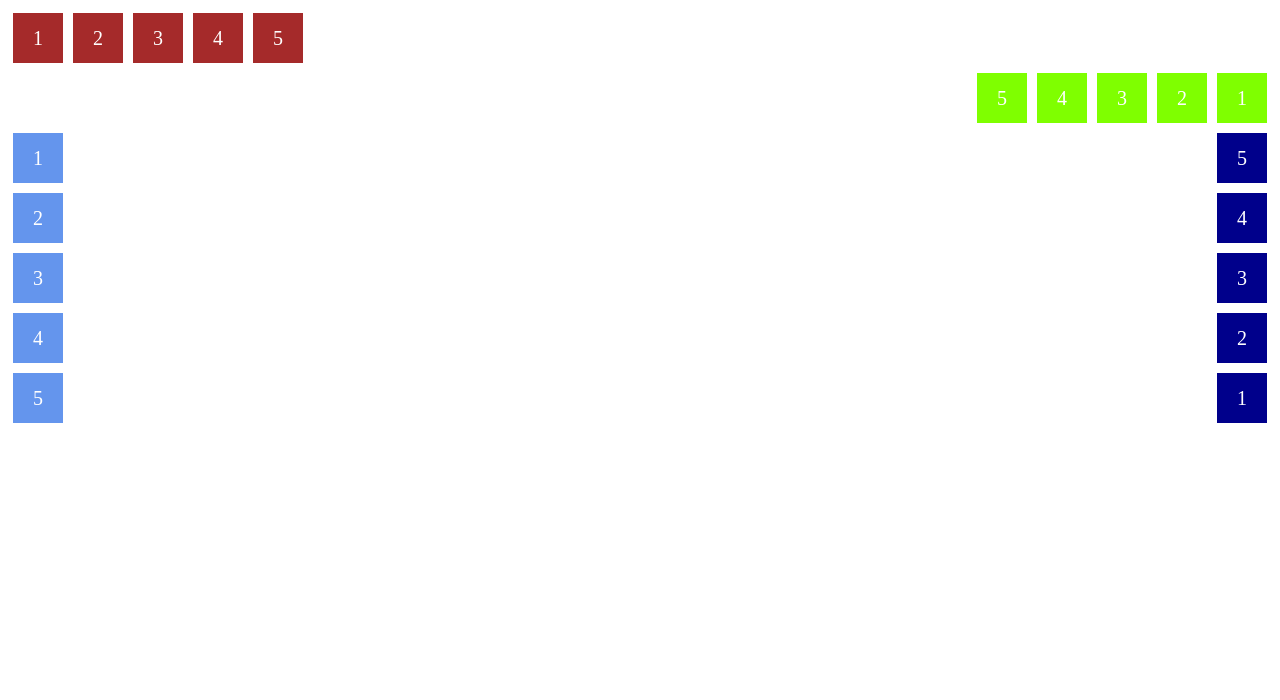
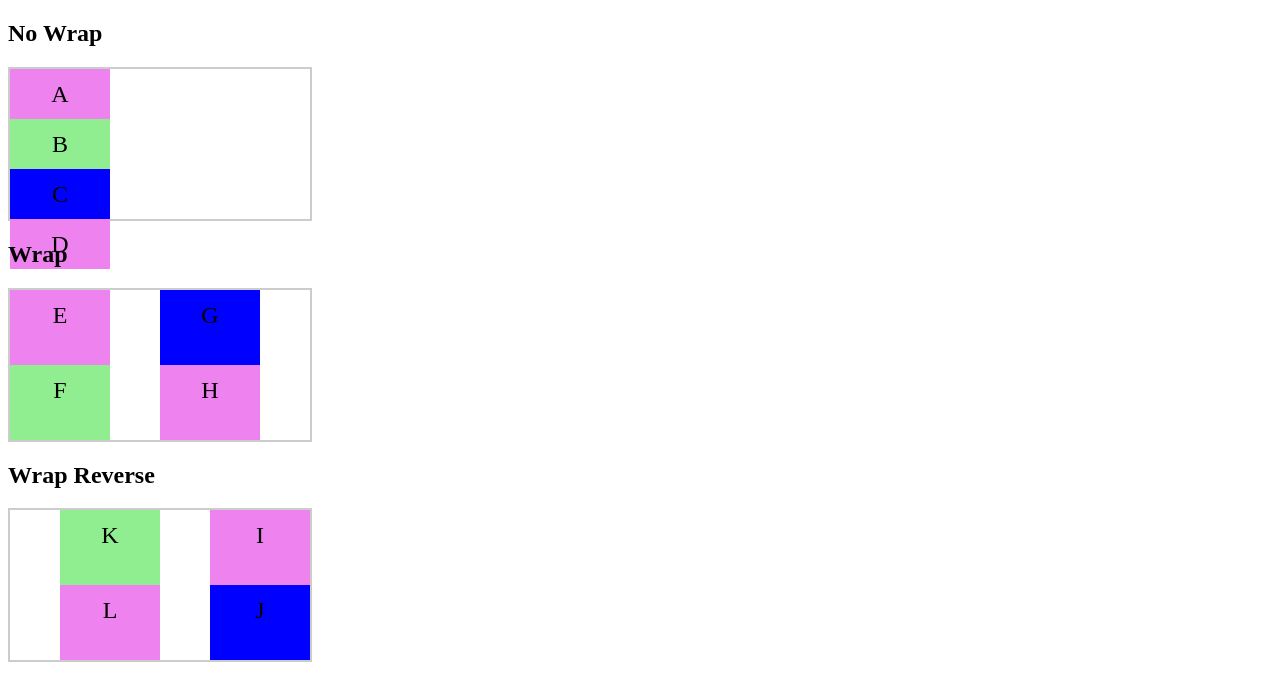
Before and after one commit to macedo-developer/dio-first-challenge-bootcamp, a plain HTML site: page flexbox-css/display-flex.html in a window 1280 px wide. Drawn offline with Linux system fonts and the light colour scheme.

Commit message:
initial flex wrap class

```diff
--- a/flexbox-css/display-flex.html
+++ b/flexbox-css/display-flex.html
@@ -4,89 +4,74 @@
     <meta charset="UTF-8" />
     <meta http-equiv="X-UA-Compatible" content="IE=edge" />
     <meta name="viewport" content="width=device-width, initial-scale=1.0" />
-    <title>Flex direction</title>
+    <title>Flex Wrap</title>
 
     <style>
       .flex-container {
-        margin: 0;
-        padding: 0;
         display: flex;
-        list-style: none;
+        height: 150px;
+        flex-direction: column;
+        border: 2px solid #ccc;
+        max-width: 300px;
       }
 
-      .flex-item {
-        background-color: brown;
-        height: 50px;
-        width: 50px;
+      .item {
+        font-size: 24px;
+        height: 50%;
+        text-align: center;
+        width: 100px;
         line-height: 50px;
-        font-size: 20px;
-        color: white;
-        text-align: center;
-        margin: 5px;
+        min-width: 100px;
       }
 
-      .row {
-        flex-direction: row;
+      .nowrap {
+        flex-wrap: nowrap;
       }
 
-      .row-reverse {
-        flex-direction: row-reverse;
+      .wrap {
+        flex-wrap: wrap;
       }
 
-      .row-reverse li {
-        background-color: chartreuse;
+      .wrap-reverse {
+        flex-wrap: wrap-reverse;
       }
 
-      .column {
-        float: left;
-        flex-direction: column;
+      .blue {
+        background-color: blue;
       }
 
-      .column li {
-        background-color: cornflowerblue;
+      .green {
+        background-color: lightgreen;
       }
 
-      .column-reverse {
-        float: right;
-        flex-direction: column-reverse;
-      }
-
-      .column-reverse li {
-        background-color: darkblue;
+      .violet {
+        background-color: violet;
       }
     </style>
   </head>
   <body>
-    <ul class="flex-container row">
-      <li class="flex-item">1</li>
-      <li class="flex-item">2</li>
-      <li class="flex-item">3</li>
-      <li class="flex-item">4</li>
-      <li class="flex-item">5</li>
-    </ul>
+    <h2>No Wrap</h2>
+    <div class="flex-container nowrap">
+      <div class="item violet">A</div>
+      <div class="item green">B</div>
+      <div class="item blue">C</div>
+      <div class="item violet">D</div>
+    </div>
 
-    <ul class="flex-container row-reverse">
-      <li class="flex-item">1</li>
-      <li class="flex-item">2</li>
-      <li class="flex-item">3</li>
-      <li class="flex-item">4</li>
-      <li class="flex-item">5</li>
-    </ul>
+    <h2>Wrap</h2>
+    <div class="flex-container wrap">
+      <div class="item violet">E</div>
+      <div class="item green">F</div>
+      <div class="item blue">G</div>
+      <div class="item violet">H</div>
+    </div>
 
-    <ul class="flex-container column">
-      <li class="flex-item">1</li>
-      <li class="flex-item">2</li>
-      <li class="flex-item">3</li>
-      <li class="flex-item">4</li>
-      <li class="flex-item">5</li>
-    </ul>
-
-    <ul class="flex-container column-reverse">
-      <li class="flex-item">1</li>
-      <li class="flex-item">2</li>
-      <li class="flex-item">3</li>
-      <li class="flex-item">4</li>
-      <li class="flex-item">5</li>
-    </ul>
+    <h2>Wrap Reverse</h2>
+    <div class="flex-container wrap-reverse">
+      <div class="item violet">I</div>
+      <div class="item blue">J</div>
+      <div class="item green">K</div>
+      <div class="item violet">L</div>
+    </div>
   </body>
 </html>
```
